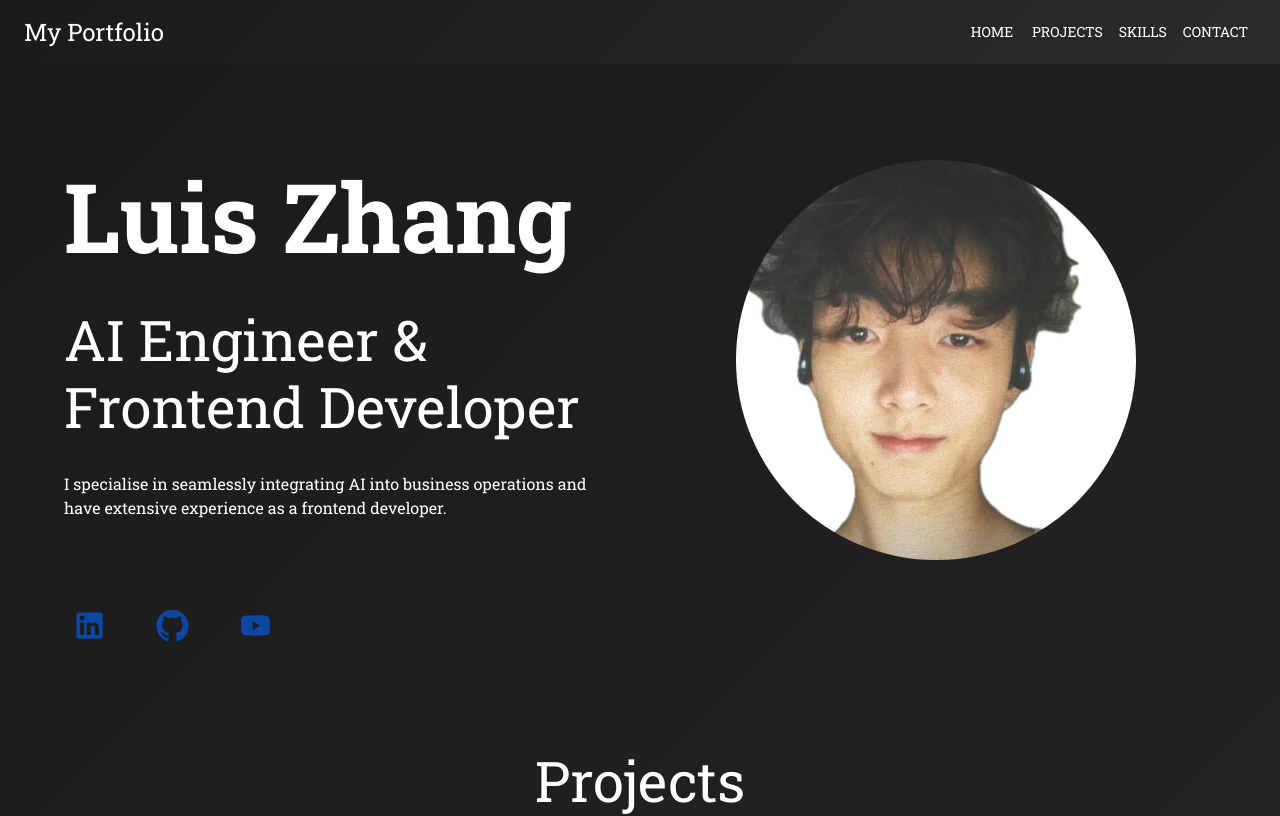
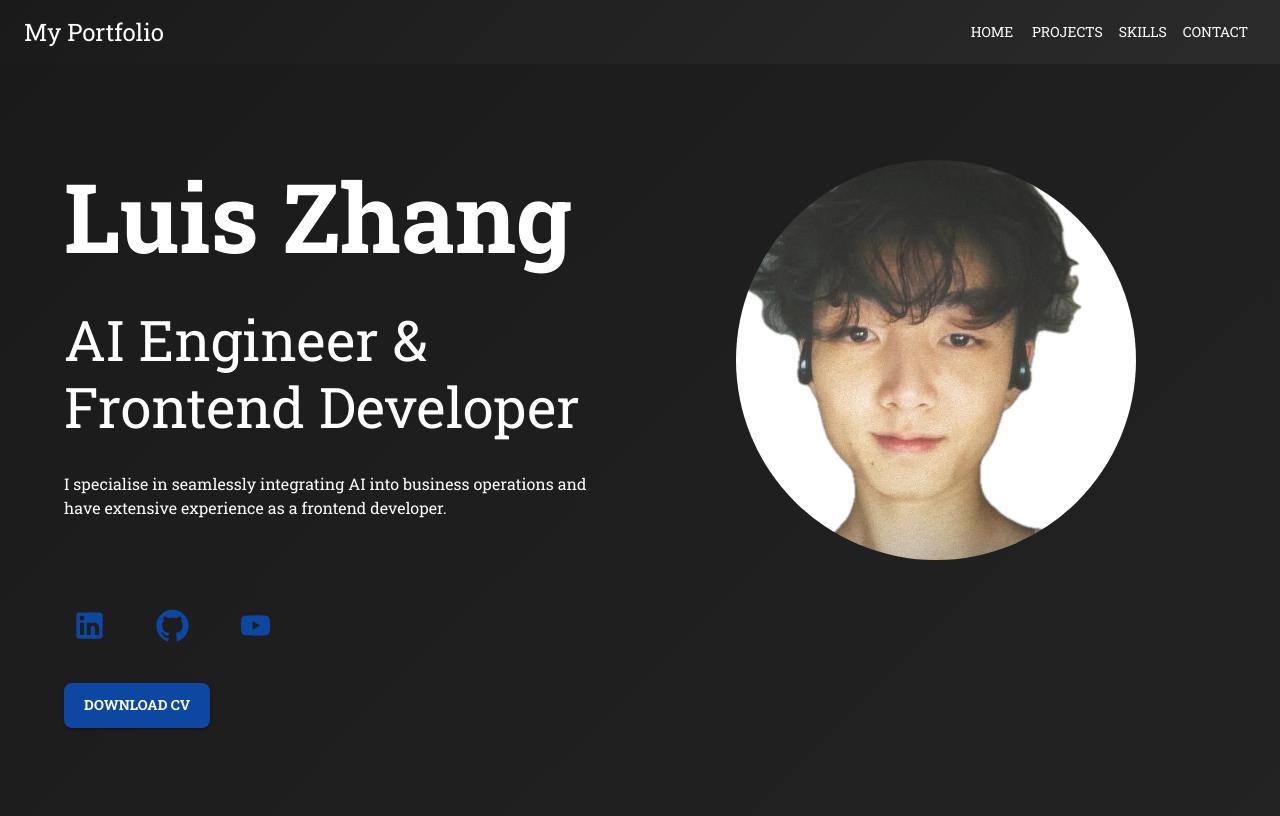
Before and after one commit to luisz2k/Portfolio, a React (Create React App) app: page / in a window 1280 px wide. Shown: the top 816 px of the page. Built offline with nearby package versions, Linux system fonts and the light colour scheme.

Commit message:
Add cv download button

```diff
--- a/src/components/Home.js
+++ b/src/components/Home.js
@@ -1,5 +1,13 @@
 import React from "react";
-import { Box, Typography, Avatar, Grid, Link, IconButton } from "@mui/material";
+import {
+  Box,
+  Typography,
+  Avatar,
+  Grid,
+  Link,
+  IconButton,
+  Button,
+} from "@mui/material";
 import LinkedInIcon from "@mui/icons-material/LinkedIn";
 import GitHubIcon from "@mui/icons-material/GitHub";
 import YouTubeIcon from "@mui/icons-material/YouTube";
@@ -65,6 +73,21 @@ const Home = () => {
                 </Link>
               </Grid>
             </Grid>
+            <Box mt={4}>
+              <Button
+                variant="contained"
+                color="primary"
+                href={`${process.env.PUBLIC_URL}/cv.pdf`}
+                download
+                sx={{
+                  borderRadius: "8px",
+                  padding: "10px 20px",
+                  fontWeight: "bold",
+                }}
+              >
+                Download CV
+              </Button>
+            </Box>
           </Box>
         </Grid>
         <Grid item xs={12} md={6} container justifyContent="center">
```
Also changed, not shown: 1 other file (tests, documents, lock files or other folders).
